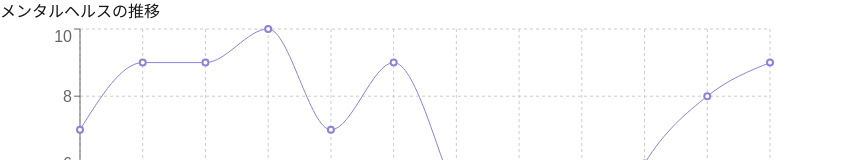
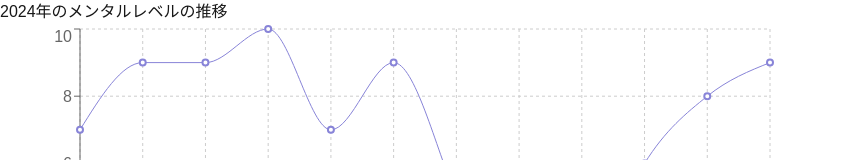
Before and after one commit to mitsumizo/mental-graph, a Next.js app: page / in a window 1280 px wide. Shown: the top 160 px of the page, without its empty margins (0-842 px from the left). Built offline with nearby package versions, Linux system fonts and the light colour scheme.

Commit message:
タイトルの変更

```diff
--- a/src/app/page.tsx
+++ b/src/app/page.tsx
@@ -7,7 +7,7 @@
   return (
     <main className="flex min-h-screen flex-col items-center justify-center p-24 bg-gradient-to-br from-white to-indigo-50">
       <div className="bg-white rounded-xl shadow-lg p-8">
-        <h1 className="text-2xl font-bold text-gray-800 mb-8 text-center">メンタルヘルスの推移</h1>
+        <h1 className="text-2xl font-bold text-gray-800 mb-8 text-center">2024年のメンタルレベルの推移</h1>
         <MentalGraph data={yearlyMentalData} />
       </div>
     </main>
```
